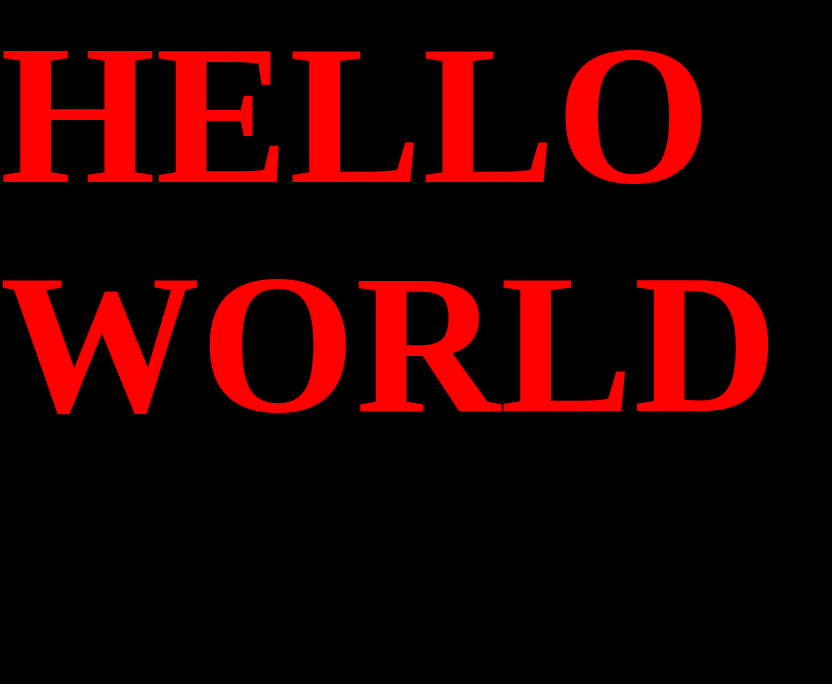
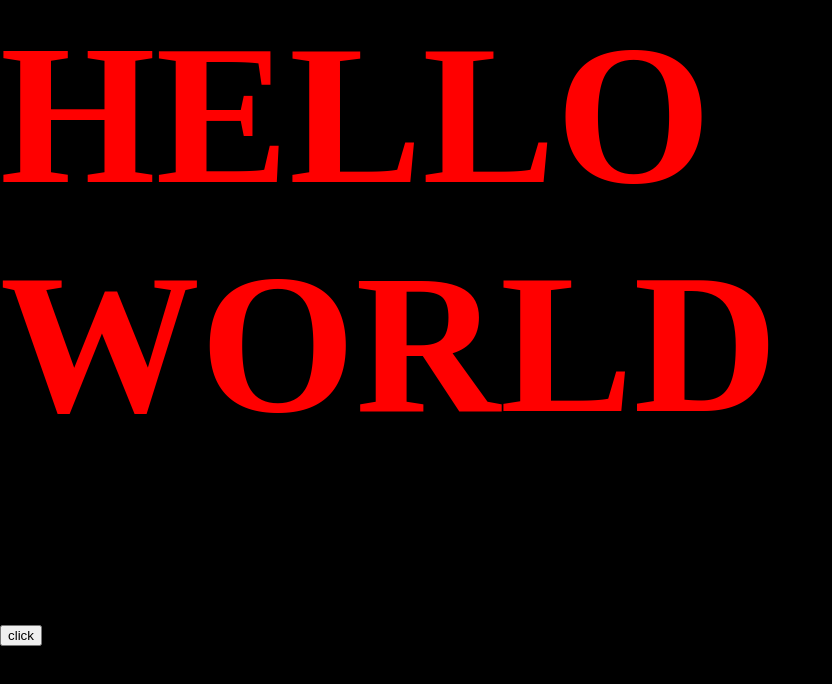
Before and after one commit to ashish-kus/Basic-Site, a plain HTML site: page index.html in a window 1280 px wide. Shown: the whole page, without its empty margins (0-832 px from the left). Drawn offline with Linux system fonts and the light colour scheme.

Commit message:
allert button added

```diff
--- a/index.html
+++ b/index.html
@@ -10,6 +10,7 @@
 
   <body>
 	<h1>HELLO WORLD<h1>
+	<button onclick="myAlert()"> click </button>
 	<script src="main.js"></script>
   </body>
 </html>
--- a/main.js
+++ b/main.js
@@ -0,0 +1,4 @@
+
+function myAlert() {
+  alert("I am an alert ");
+}
```
